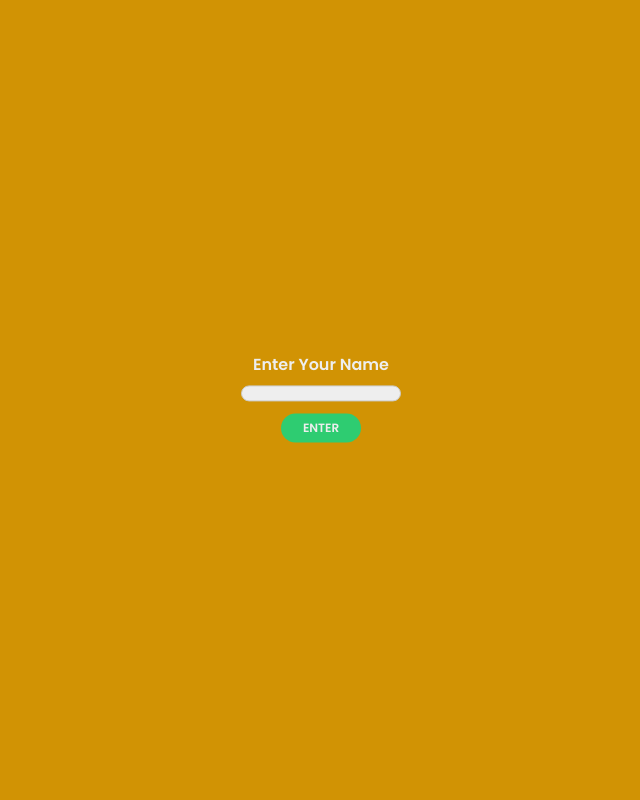
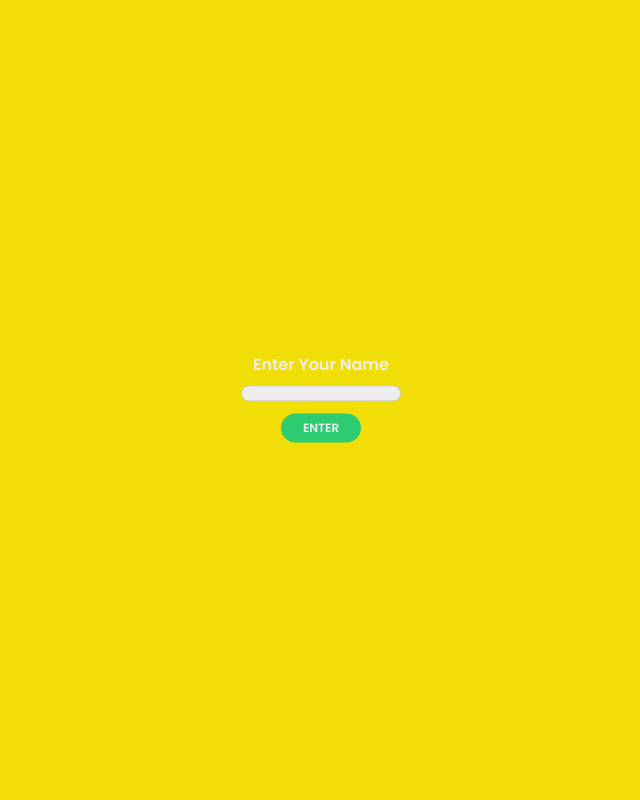
Before and after one commit to affandeshmukh/eid, a PHP site: page / in a window 1280 px wide. Shown: the whole page, without its empty margins (319-959 px from the left). Run offline with PHP 8.4, Linux system fonts and the light colour scheme.

Commit message:
Update index.css

```diff
--- a/index.css
+++ b/index.css
@@ -6,7 +6,7 @@
 body {
   padding: 0;
   margin: 0;
-  background-color: #D19304;
+  background-color: #F0DE06;
 }
 html {
   overflow: hidden;
@@ -17,7 +17,7 @@ html {
   height: 100vh;
   position: fixed;
   top: 0;
-  background-color: #D19304;
+  background-color: #F0DE06;
   z-index: 9999;
   /* display: none; */
 }
```
